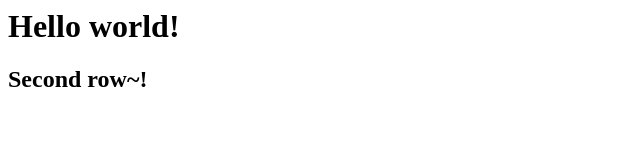
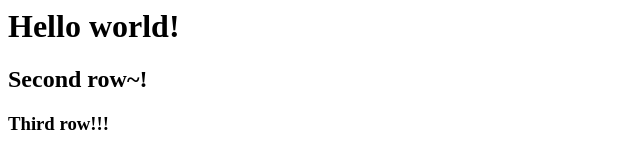
Before and after one commit to TrainingCenterFreshcode/my-first-project, a plain HTML site: page index.html in a window 1280 px wide. Shown: the whole page, without its empty margins (0-640 px from the left). Drawn offline with Linux system fonts and the light colour scheme.

Commit message:
Change index.html

```diff
--- a/index.html
+++ b/index.html
@@ -1,2 +1,3 @@
 <h1>Hello world!</h1>
 <h2>Second row~!</h2>
+<h3>Third row!!!</h3>
```
